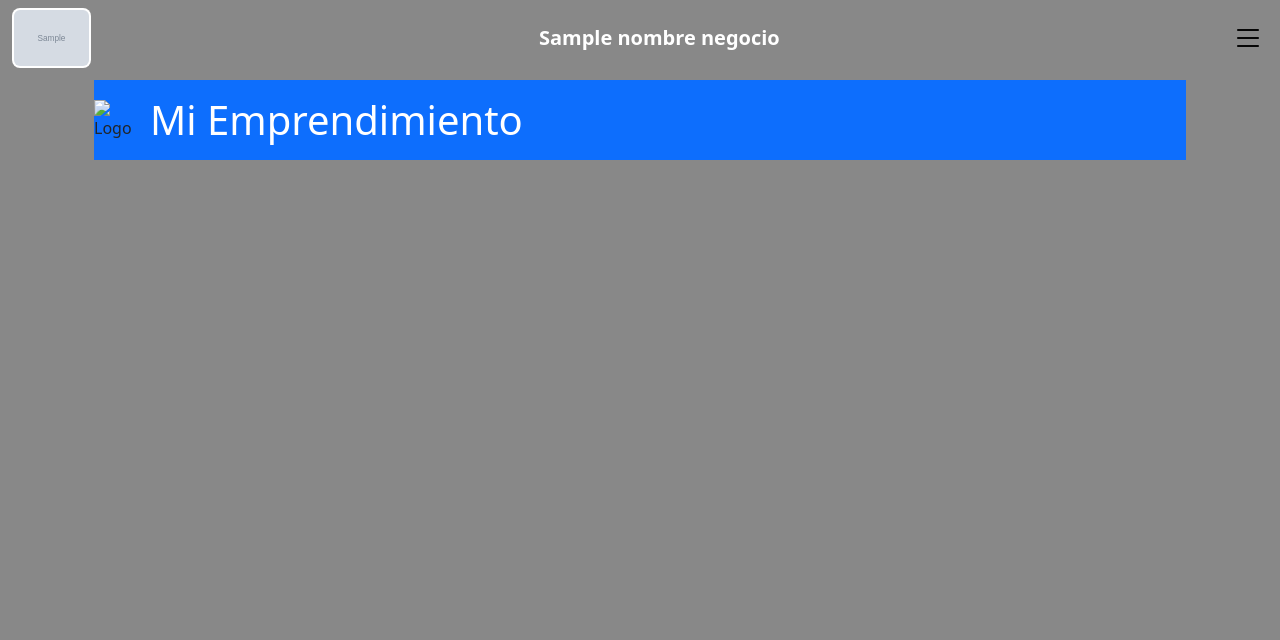
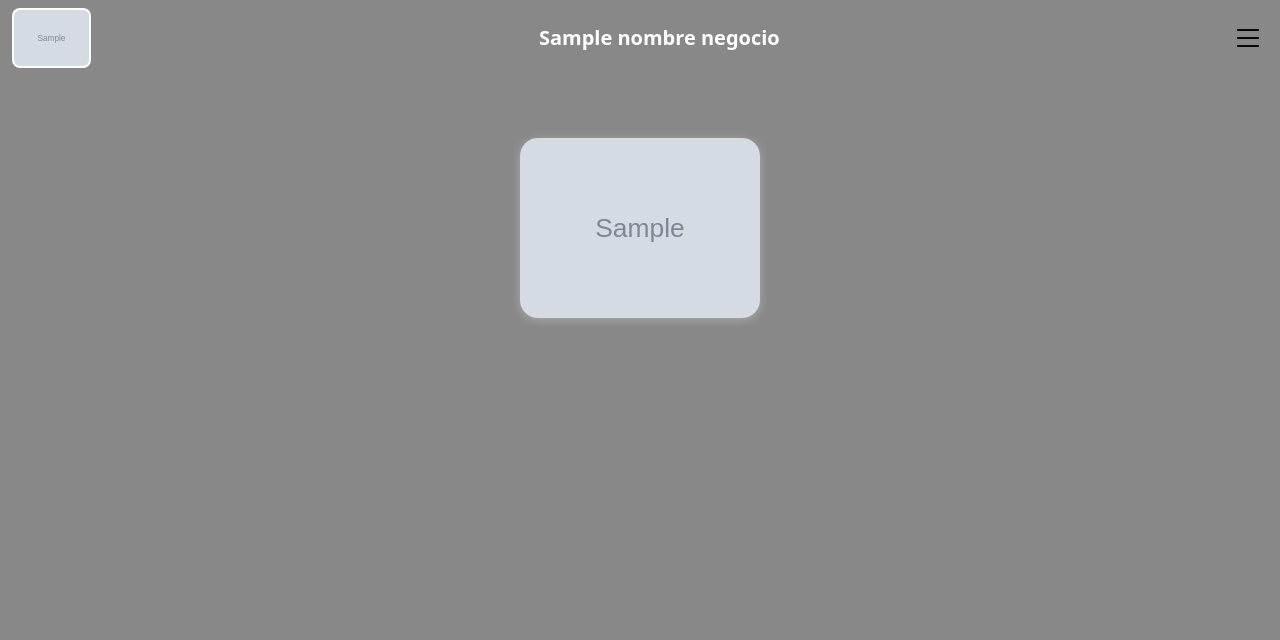
Before and after one commit to AppBebedero/app-emprendimiento-v2, a Flask app: template modulos/core/templates/inicio.html in a window 1280 px wide. Shown: the top 640 px of the page. Run offline with Flask 3, Linux system fonts and the light colour scheme; the template is opened without the code that fills it: most values are stand-ins (such as "Sample title", 1, 10 or a date in 2020); grey boxes marked "Sample" are stand-in pictures.

Commit message:
Update inicio.html

```diff
--- a/modulos/core/templates/inicio.html
+++ b/modulos/core/templates/inicio.html
@@ -1,20 +1,23 @@
 {% extends 'base.html' %}
 
 {% block title %}Inicio{% endblock %}
-{% block topbar_title %}{{ config.get('NombreNegocio', 'Mi Emprendimiento') }}{% endblock %}
+{% block topbar_title %}Inicio{% endblock %}
 
 {% block content %}
 <div class="container mt-4">
-  <!-- Ejemplo: Barra superior con logo y nombre -->
-  <header class="d-flex align-items-center py-3" style="background: var(--color-topbar, #0d6efd);">
-    <img id="logo-inicio" src="{{ config.get('LogoURL', '') }}" alt="Logo" width="40" class="me-3">
-    <h1 class="nombre-negocio m-0 text-white">{{ config.get('NombreNegocio', 'Mi Emprendimiento') }}</h1>
-  </header>
 
-  <!-- Tu contenido actual aquí -->
+  <!-- Logo grande centrado SOLO si quieres -->
+  <div class="d-flex flex-column align-items-center justify-content-center" style="min-height:40vh;">
+    {% if LogoURL %}
+      <img src="{{ LogoURL }}" alt="Logo grande" style="max-width:240px; max-height:240px; margin-bottom:24px; border-radius:18px; box-shadow:0 2px 10px #aaa;">
+    {% endif %}
+  </div>
+
+  <!-- Tu contenido actual aquí (queda espacio para más cosas) -->
   <div class="mt-4">
-    <!-- ... -->
+    <!-- ... Aquí puedes añadir más contenido si lo deseas ... -->
   </div>
+
 </div>
 
 <style>
@@ -24,37 +27,5 @@
   }
 </style>
 
-<script>
-// Escuchar cambios desde Configuración
-window.addEventListener('message', (event) => {
-  if (event.data && event.data.type === 'configUpdated') {
-    updateUI(event.data.config);
-  }
-});
-
-// Cargar configuración al iniciar
-document.addEventListener('DOMContentLoaded', () => {
-  const savedConfig = JSON.parse(localStorage.getItem('appConfig')) || {};
-  if (Object.keys(savedConfig).length > 0) {
-    updateUI(savedConfig);
-  }
-});
-
-// Actualizar interfaz
-function updateUI(config) {
-  // Actualizar nombre
-  const nombreElement = document.querySelector('.nombre-negocio');
-  if (nombreElement) nombreElement.textContent = config.NombreNegocio || 'Mi Emprendimiento';
-
-  // Actualizar colores
-  document.documentElement.style.setProperty('--color-topbar', config.ColorPrincipal || '#0d6efd');
-  document.documentElement.style.setProperty('--color-bottombar', config.ColorFondo || '#ffffff');
-
-  // Actualizar logo
-  const logoElement = document.getElementById('logo-inicio');
-  if (logoElement && config.LogoURL) {
-    logoElement.src = config.LogoURL;
-  }
-}
-</script>
+<!-- Aquí podría ir JS adicional en el futuro si lo requieres -->
 {% endblock %}
```
